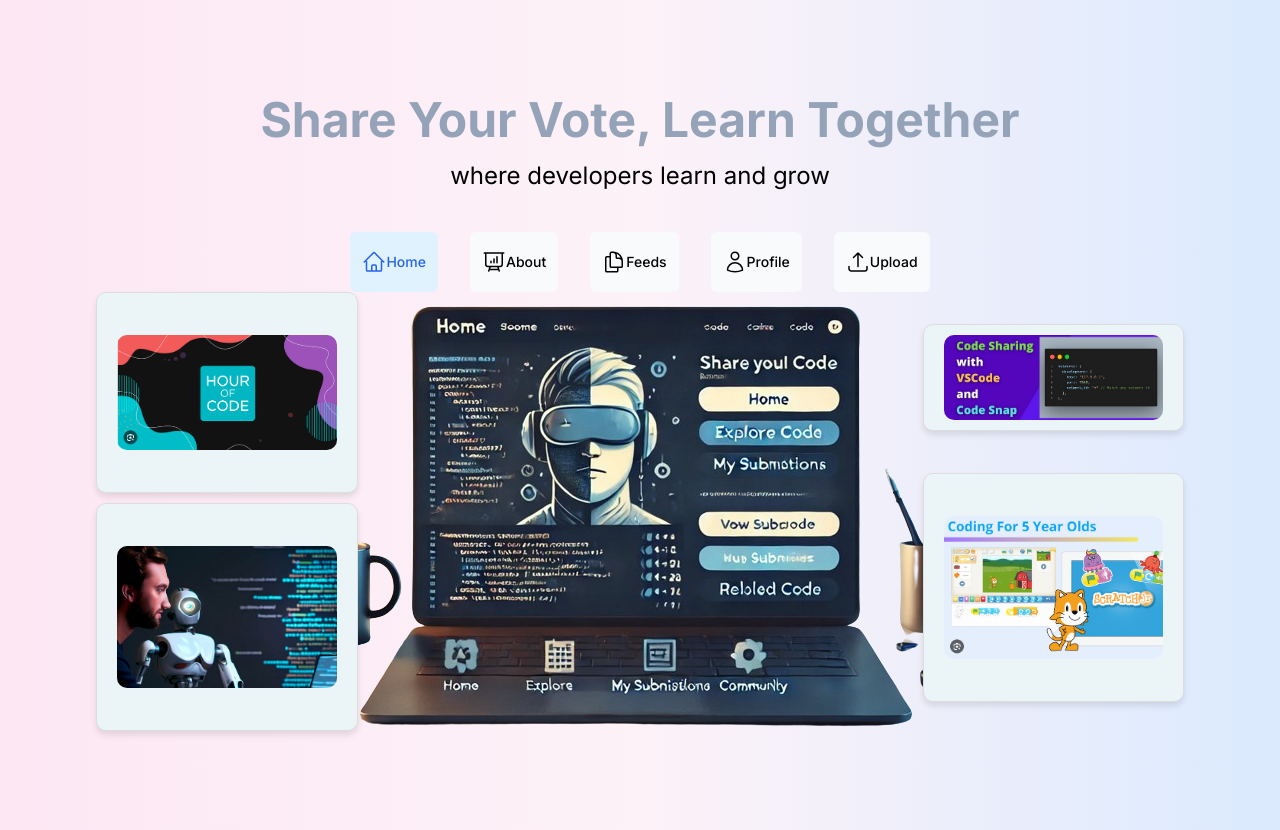
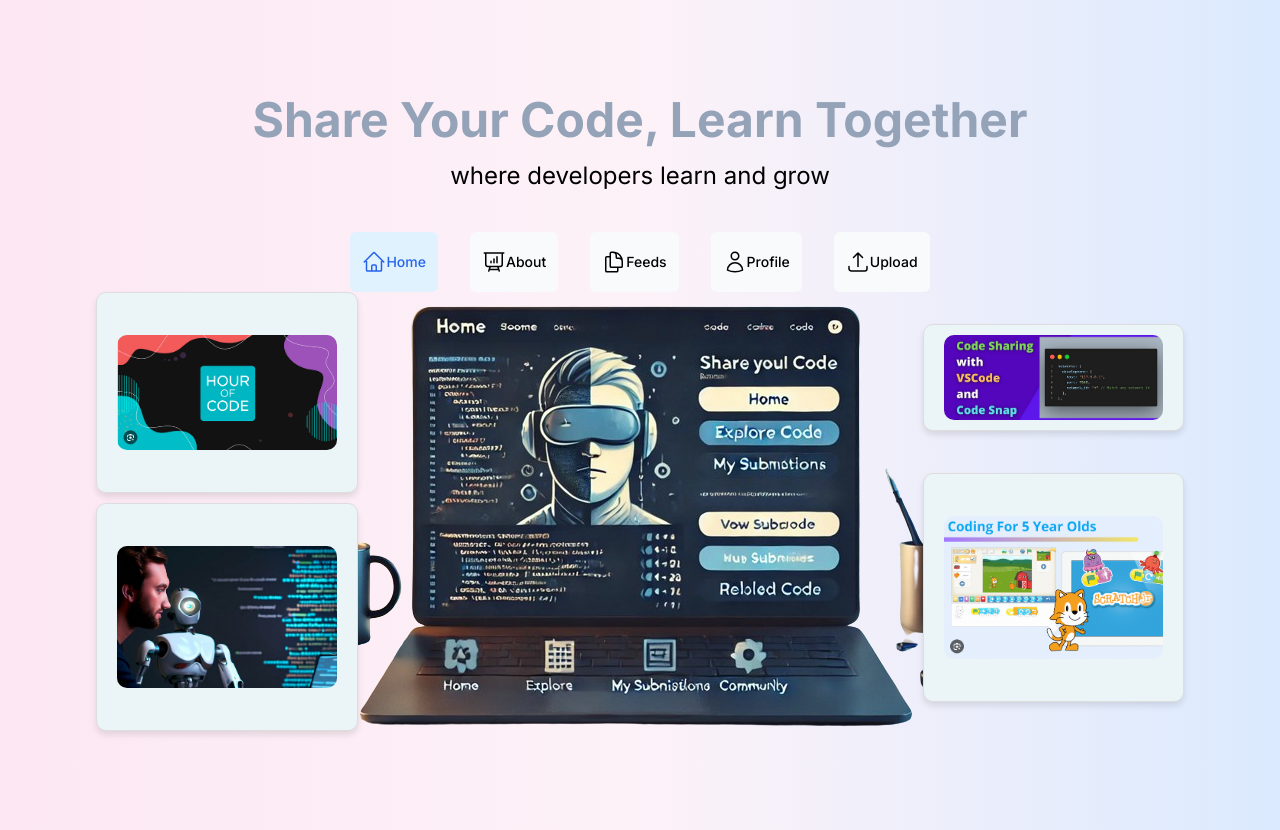
Before and after one commit to Sourabhpargai1234/Developedia, a Next.js app: page / in a window 1280 px wide. Built offline with nearby package versions, Linux system fonts and the light colour scheme; no server answers.

Commit message:
Commiting

```diff
--- a/app/page.tsx
+++ b/app/page.tsx
@@ -32,7 +32,7 @@ export default function Home() {
         <h1 style={{ color: 'red' }}>You are OFFLINE</h1>
       )}
       <h1 className="text-slate-400 font-bold bg-clip-text text-5xl mb-4">
-        Share Your Vote, Learn Together
+        Share Your Code, Learn Together
       </h1>
       <p className="text-black bg-clip-text text-2xl mb-10">
         where developers learn and grow
```
